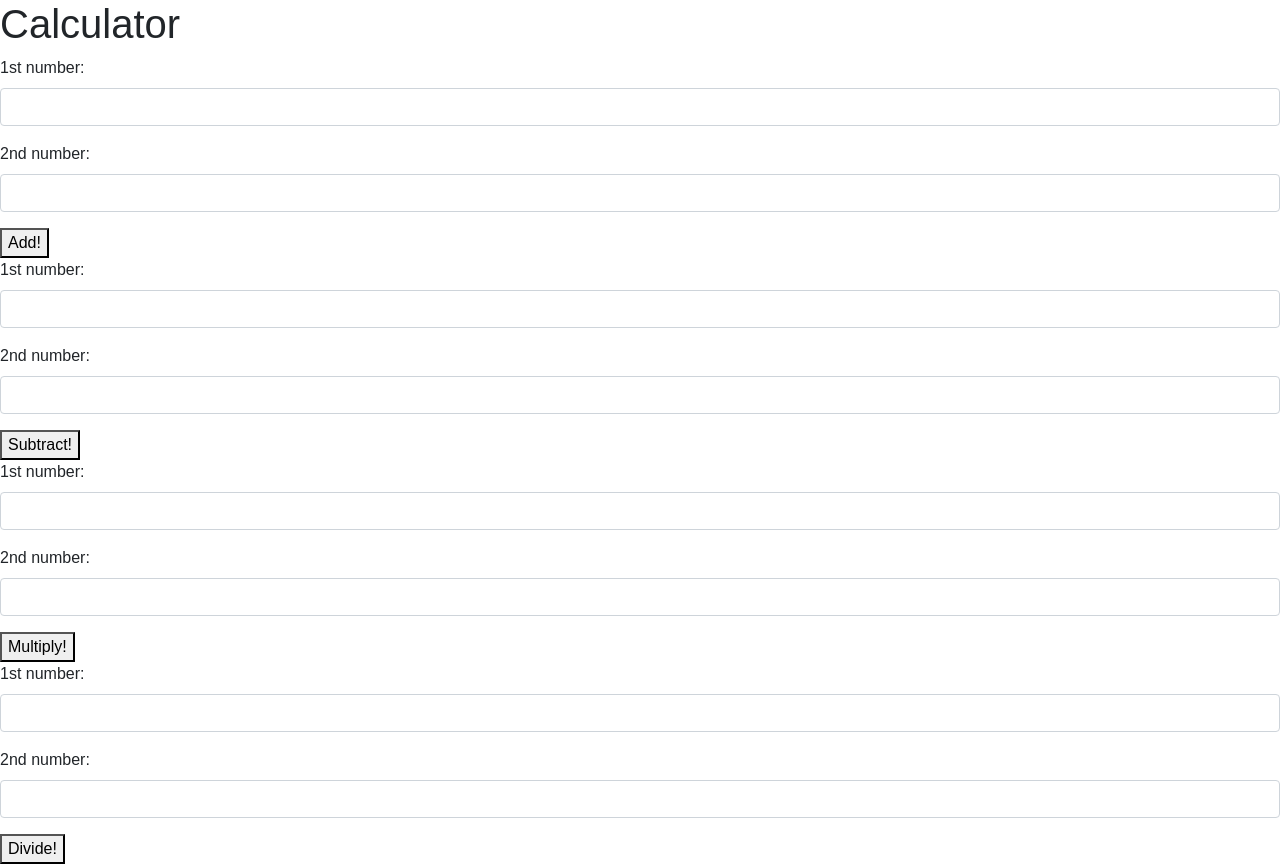
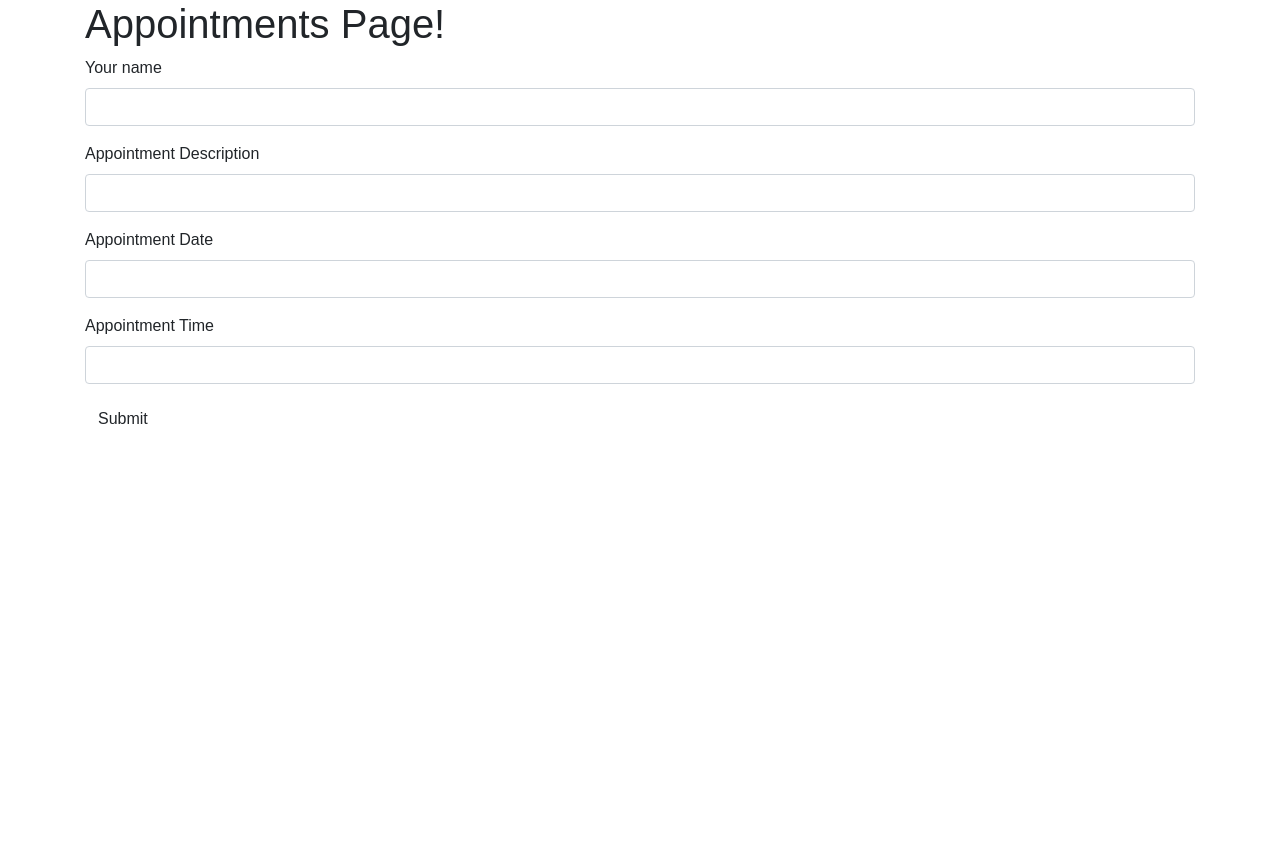
Before and after one commit to jlake89/basic-Appointments-Page, a plain HTML site: page index.html in a window 1280 px wide. After the commit the page ends 800 px from the top, so only its background shows below. Drawn offline with Linux system fonts and the light colour scheme.

Commit message:
ADD text and fix JS

```diff
--- a/css/styles.css
+++ b/css/styles.css
@@ -1,3 +1,7 @@
 body {
   font-family:Arial;
 }
+
+#story {
+  display: none;
+}
--- a/index.html
+++ b/index.html
@@ -1,77 +1,43 @@
 <!DOCTYPE html>
 <html lang="en-US">
 <head>
-  <title>Calculator</title>
+  <title>Appointments</title>
   <link href="css/bootstrap.css" rel="stylesheet" type="text/css">
   <link href="css/styles.css" rel="stylesheet" type="text/css">
   <script src="js/jquery-3.6.0.js"></script>
   <script src="js/scripts.js"></script>
 </head>
 <body>
-  <h1>Calculator</h1>
-  <form id="add">
+  <div class="container">
+    <h1>Appointments Page!</h1>
+    <div>
+      <form id="formOne">
         <div class="form-group">
-      <label for="add1">1st number:</label>
-      <input id="add1" class="form-control" type="text">
+          <label for="person1">Your name</label>
+          <input id="person1" class="form-control" type="text">
         </div>
         <div class="form-group">
-      <label for="add2">2nd number:</label>
-      <input id="add2" class="form-control" type="text">
+          <label for="person2">Appointment Description</label>
+          <input id="person2" class="form-control" type="text">
         </div>
-    <button type="submit" class="btn1">Add!</button>
-  </form>
-
-  <div id="output-add">
-
+        <div class="form-group">
+          <label for="animal">Appointment Date</label>
+          <input id="animal" class="form-control" type="text">
+        </div>
+        <div class="form-group">
+          <label for="exclamation">Appointment Time</label>
+          <input id="exclamation" class="form-control" type="text">
         </div>
 
-  <form id="subtract">
-    <div class="form-group">
-      <label for="subtract1">1st number:</label>
-      <input id="subtract1" class="form-control" type="text">
-    </div>
-    <div class="form-group">
-      <label for="subtract2">2nd number:</label>
-      <input id="subtract2" class="form-control" type="text">
-    </div>
-    <button type="submit" class="btn2">Subtract!</button>
+
+        <button type="submit" class="btn">Submit</button>
       </form>
-
-  <div id="output-subtract">
-
     </div>
 
-  <form id="multiply">
-    <div class="form-group">
-      <label for="multiple1">1st number:</label>
-      <input id="multiply1" class="form-control" type="text">
+    <div id="story">
+
+      <p>Booking Successful!</p>
     </div>
-    <div class="form-group">
-      <label for="multiply2">2nd number:</label>
-      <input id="multiply2" class="form-control" type="text">
   </div>
-    <button type="submit" class="btn3">Multiply!</button>
-  </form>
-
-  <div id="output-multiply">
-
-  </div>
-
-  <form id="divide">
-    <div class="form-group">
-      <label for="divide1">1st number:</label>
-      <input id="divide1" class="form-control" type="text">
-    </div>
-    <div class="form-group">
-      <label for="divide2">2nd number:</label>
-      <input id="divide2" class="form-control" type="text">
-    </div>
-    <button type="submit" class="btn4">Divide!</button>
-  </form>
-
-  <div id="output-divide">
-
-  </div>
-
 </body>
 </html>
--- a/js/scripts.js
+++ b/js/scripts.js
@@ -1,27 +1,17 @@
-//Business Logic----------------------------------------:
-function add(number1, number2) {
-	return number1 + number2;
-}
+$(document).ready(function() {
+  $("#formOne").submit(function(event) {
+    event.preventDefault();
+    const person1Input = $("input#person1").val();
+    const person2Input = $("input#person2").val();
+    const animalInput= $("input#animal").val();
+    const exclamationInput = $("input#exclamation").val();
 
-function subtract(number1, number2) {
-	return number1 - number2;
-}
 
-function multiply(number1, number2) {
-	return number1 * number2;
-}
+    $(".person1").text(person1Input);
+    $(".person2").text(person2Input);
+    $(".animal").text(animalInput);
+    $(".exclamation").text(exclamationInput);
 
-function divide(number1, number2) {
-	return number1 / number2;
-}
-
-//UI Logic------------------------------------------------:
-$(document).ready(function() {
-	$("form#add").submit(function(event) {
-    event.preventDefault();
-    const number1 = parseInt($("#add1").val());
-    const number2 = parseInt($("#add2").val());
-    const result = add(number1, number2);
-    $("#output-add").text(result);
+    $("#story").show();
   });
 });
```
Lines whose indentation alone changed are shown as unchanged.
